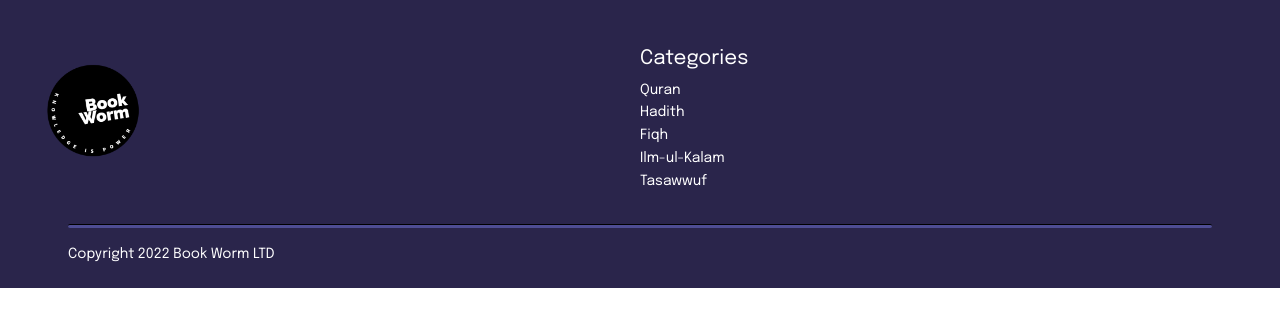
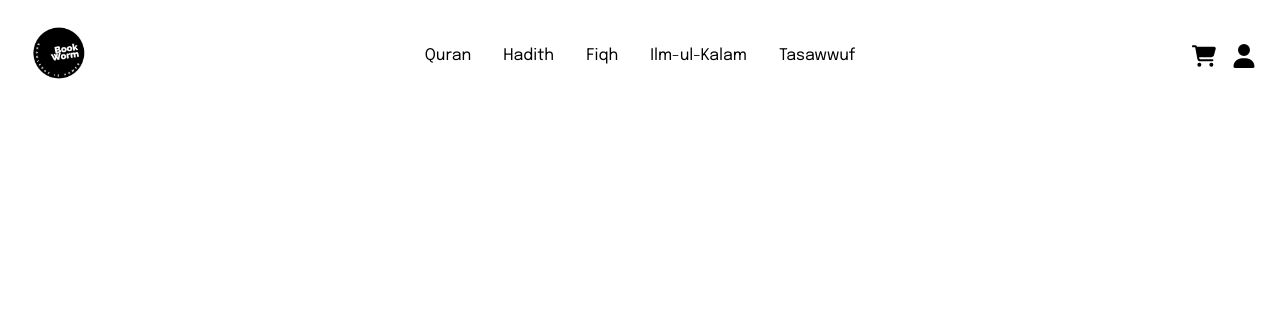
Before and after one commit to Khizer30/BookWorm, a Next.js app: page / in a window 1280 px wide. Shown: the top 326 px of the page. Built offline with nearby package versions, Linux system fonts and the light colour scheme.

Commit message:
v0.02
*Navbar Added

```diff
--- a/app/globals.css
+++ b/app/globals.css
@@ -20,6 +20,7 @@ a
   cursor: pointer;
 }
 
+/* Scale */
 .scale
 {
   transition: all 250ms ease-in;
--- a/app/page.tsx
+++ b/app/page.tsx
@@ -1,6 +1,6 @@
 import { type Metadata } from "next";
 //
-import Footer from "@components/Footer";
+import Navbar from "@components/Navbar";
 
 // Metadata
 export const metadata: Metadata =
@@ -15,7 +15,7 @@ export default function Page(): JSX.Element
 {
   return (
     <>
-      <Footer />
+      <Navbar />
     </>
   );
 }
--- /dev/null
+++ b/components/Navbar.tsx
@@ -0,0 +1,104 @@
+"use client";
+import { useState, useEffect } from "react";
+import Image from "next/image";
+import { Transition } from "@headlessui/react";
+import { FontAwesomeIcon } from "@fortawesome/react-fontawesome";
+import { faCartShopping, faUser, faBars } from "@fortawesome/free-solid-svg-icons";
+//
+import logo from "@images/logo.webp";
+
+// Navbar
+export default function Navbar(): JSX.Element
+{
+  const [isOpen, setIsOpen] = useState<boolean>(false);
+
+  // On Mount
+  useEffect(() =>
+  {
+    // Close List
+    function closeList(): void
+    {
+      setIsOpen(false);
+    }
+
+    window.addEventListener("resize", closeList);
+
+    return () =>
+    {
+      window.removeEventListener("resize", closeList);
+    };
+  }, []);
+
+  // Toggle Open
+  function toggleOpen(): void
+  {
+    setIsOpen(!isOpen);
+  }
+
+  return (
+    <>
+      <nav className=" w-screen h-auto p-4">
+        <div className=" grid grid-cols-12">
+
+          <div className=" w-full h-full col-span-6 md:col-span-3 flex justify-start items-center">
+            <Image
+              src={ logo }
+              alt="Book Worm"
+              draggable="false"
+              className=" w-20 h-20 scale"
+            />
+          </div>
+
+          <div className=" w-full h-full hidden md:flex col-span-0 md:col-span-6 justify-center items-center">
+            <a className=" p-4 font-epilogue scale"> Quran </a>
+            <a className=" p-4 font-epilogue scale"> Hadith </a>
+            <a className=" p-4 font-epilogue scale"> Fiqh </a>
+            <a className=" p-4 font-epilogue scale"> Ilm-ul-Kalam </a>
+            <a className=" p-4 font-epilogue scale"> Tasawwuf </a>
+          </div>
+
+          <div className=" w-full h-full col-span-6 md:col-span-3 flex justify-end items-center">
+            <a className=" w-6 h-6 m-2 scale">
+              <FontAwesomeIcon
+                icon={ faCartShopping }
+                className=" w-6 h-6"
+              />
+            </a>
+
+            <a className=" w-6 h-6 m-2 scale">
+              <FontAwesomeIcon
+                icon={ faUser }
+                className=" w-6 h-6"
+              />
+            </a>
+
+            <button onClick={ toggleOpen } className=" w-6 h-6 m-2 md:hidden scale">
+              <FontAwesomeIcon
+                icon={ faBars }
+                className=" w-6 h-6"
+              />
+            </button>
+          </div>
+
+        </div>
+        <Transition
+          show={ isOpen }
+          className=" pb-4 flex flex-col"
+          enter=" transition duration-100 ease-out"
+          enterFrom=" transform scale-95 opacity-0"
+          enterTo=" transform scale-100 opacity-100"
+          leave=" transition duration-75 ease-out"
+          leaveFrom=" transform scale-100 opacity-100"
+          leaveTo=" transform scale-95 opacity-0"
+
+        >
+          <a className=" px-4 py-1 hover:font-medium active:font-semibold text-right font-epilogue transition-all"> Quran </a>
+          <a className=" px-4 py-1 hover:font-medium active:font-semibold text-right font-epilogue transition-all"> Hadith </a>
+          <a className=" px-4 py-1 hover:font-medium active:font-semibold text-right font-epilogue transition-all"> Fiqh </a>
+          <a className=" px-4 py-1 hover:font-medium active:font-semibold text-right font-epilogue transition-all"> Ilm-ul-Kalam </a>
+          <a className=" px-4 py-1 hover:font-medium active:font-semibold text-right font-epilogue transition-all"> Tasawwuf </a>
+        </Transition>
+      </nav>
+    </>
+  );
+}
--- a/package.json
+++ b/package.json
@@ -11,6 +11,10 @@
   },
   "dependencies":
   {
+    "@fortawesome/free-solid-svg-icons": "^6.4.2",
+    "@fortawesome/react-fontawesome": "^0.2.0",
+    "@headlessui/react": "^1.7.17",
+
     "next": "13.4.19",
     "react": "18.2.0",
     "react-dom": "18.2.0"
```
Also changed, not shown: 1 other file (tests, documents, lock files or other folders).
